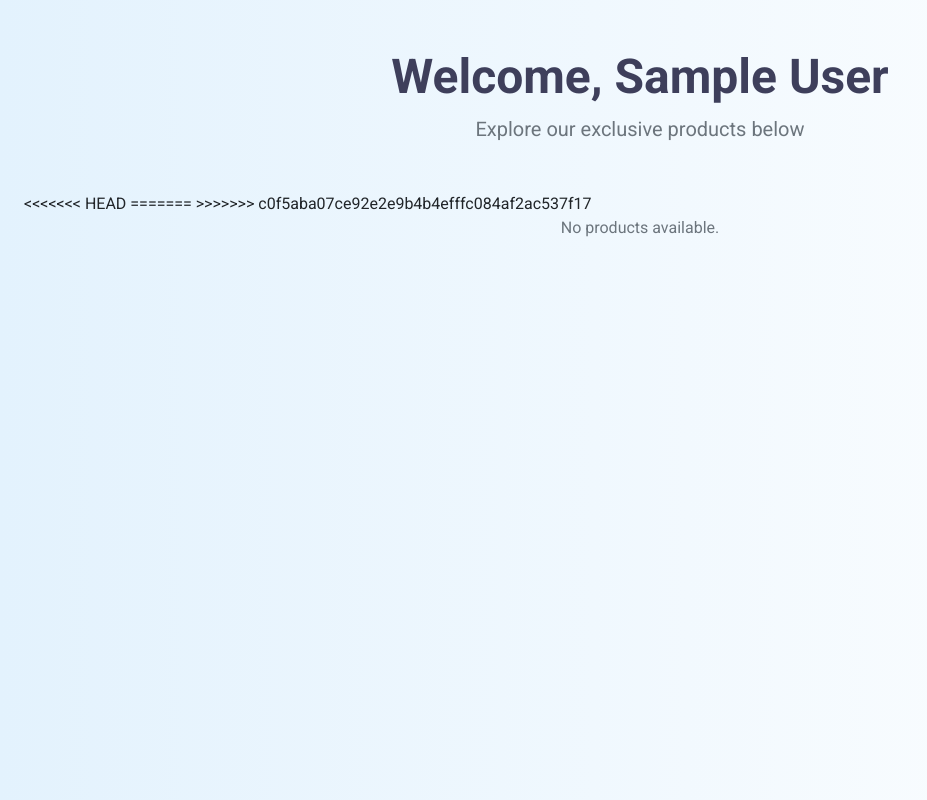
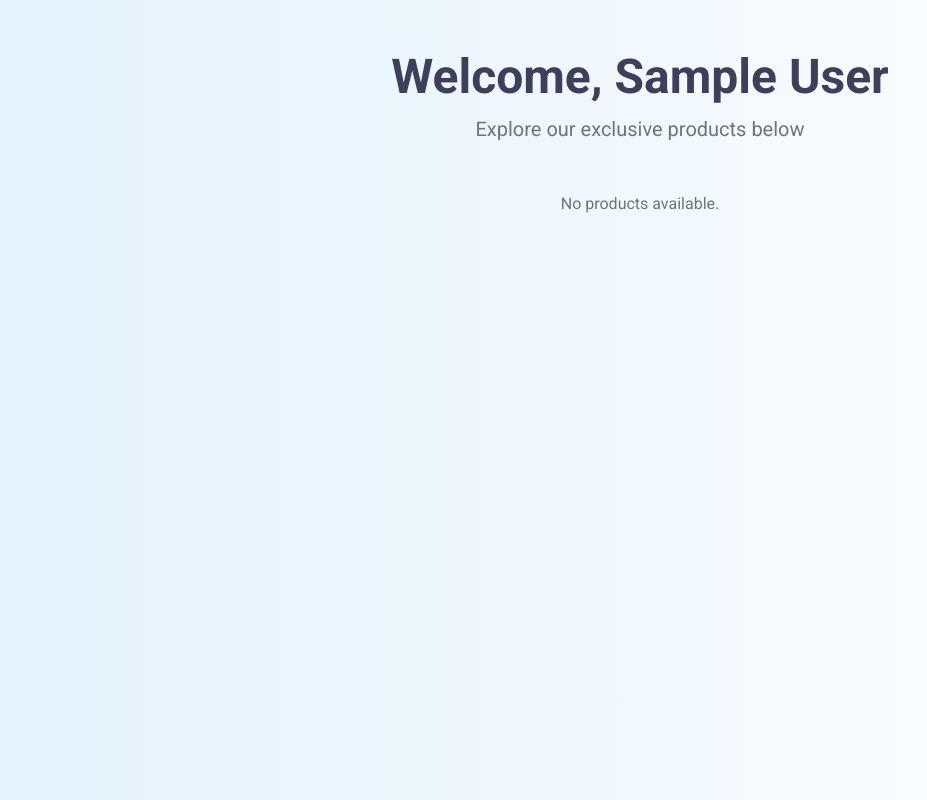
Before and after one commit to JararAsif/Invoice-Generation, a Django app: page /home/ in a window 1280 px wide. Shown: the part 62-862 px from the top of the page, without its empty margins (0-927 px from the left). Run offline with Django 5.2, Linux system fonts and the light colour scheme; the visitor is signed in with stand-in values (Sample User, id 1); data that the repository does not hold is empty; parts of the project's set-up code (start-up, migrations or seed data) failed here and were passed over.

Commit message:
Added Environmen variables

```diff
--- a/Invoice_Generation/Invoice_Generation/settings.py
+++ b/Invoice_Generation/Invoice_Generation/settings.py
@@ -294,5 +294,6 @@ EMAIL_BACKEND = 'django.core.mail.backends.smtp.EmailBackend'
 EMAIL_HOST = 'smtp.gmail.com'
 EMAIL_PORT = 587
 EMAIL_USE_TLS = True
-
+EMAIL_HOST_USER = config('EMAIL_HOST_USER')
+EMAIL_HOST_PASSWORD = config('EMAIL_HOST_PASSWORD')
 DEFAULT_FROM_EMAIL = EMAIL_HOST_USER
--- a/Invoice_Generation/core/templates/home.html
+++ b/Invoice_Generation/core/templates/home.html
@@ -59,11 +59,7 @@
       <!-- Previous Button -->
       {% if products.has_previous %}
       <li class="page-item">
-<<<<<<< HEAD
         <a class="page-link text-primary fw-bold" href="?q={{ query }}&page={{ products.previous_page_number }}" aria-label="Previous" style="border-radius: 50px;">
-=======
-        <a class="page-link text-primary fw-bold" href="?page={{ products.previous_page_number }}" aria-label="Previous" style="border-radius: 50px;">
->>>>>>> c0f5aba07ce92e2e9b4b4efffc084af2ac537f17
           &laquo;
         </a>
       </li>
@@ -77,11 +73,7 @@
       {% for page_num in products.paginator.page_range %}
       <li class="page-item {% if page_num == products.number %}active{% endif %}">
         <a class="page-link {% if page_num == products.number %}bg-primary text-white{% else %}text-dark{% endif %}"
-<<<<<<< HEAD
            href="?q={{ query }}&page={{ page_num }}"
-=======
-           href="?page={{ page_num }}"
->>>>>>> c0f5aba07ce92e2e9b4b4efffc084af2ac537f17
            style="margin: 0 4px; border-radius: 50px; transition: 0.3s;">
           {{ page_num }}
         </a>
@@ -91,11 +83,7 @@
       <!-- Next Button -->
       {% if products.has_next %}
       <li class="page-item">
-<<<<<<< HEAD
         <a class="page-link text-primary fw-bold" href="?q={{ query }}&page={{ products.next_page_number }}" aria-label="Next" style="border-radius: 50px;">
-=======
-        <a class="page-link text-primary fw-bold" href="?page={{ products.next_page_number }}" aria-label="Next" style="border-radius: 50px;">
->>>>>>> c0f5aba07ce92e2e9b4b4efffc084af2ac537f17
           &raquo;
         </a>
       </li>
@@ -112,10 +100,6 @@
 
 
 
-<<<<<<< HEAD
-
-=======
->>>>>>> c0f5aba07ce92e2e9b4b4efffc084af2ac537f17
   <div class="row justify-content-center">
     {% for product in products %}
     <div class="col-md-4 mb-4"> <!-- Only 3 per row on medium and up -->
@@ -210,7 +194,6 @@
     color: white !important;
     border-color: transparent;
   }
-<<<<<<< HEAD
   .navbar .form-control:focus {
   box-shadow: 0 0 0 0.2rem rgba(0, 123, 255, 0.25);
 }
@@ -224,7 +207,5 @@
   background-color: #dc3545;
   color: #fff;
 }
-=======
->>>>>>> c0f5aba07ce92e2e9b4b4efffc084af2ac537f17
 </style>
 {% endblock main_content %}
```
Also changed, not shown: Invoice_Generation/core/templates/HandleProducts.html (+0 -19 lines).
